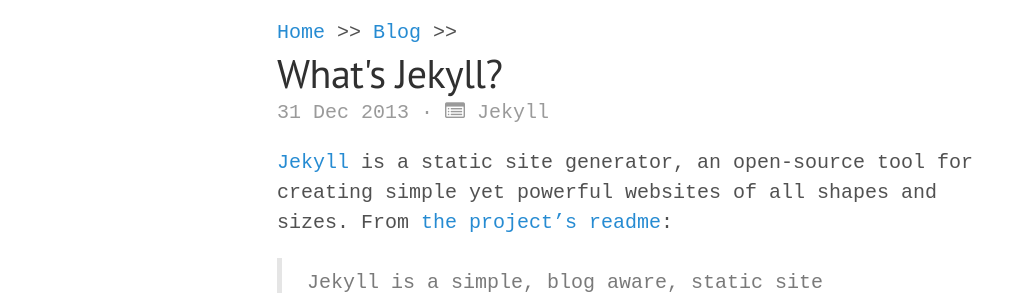
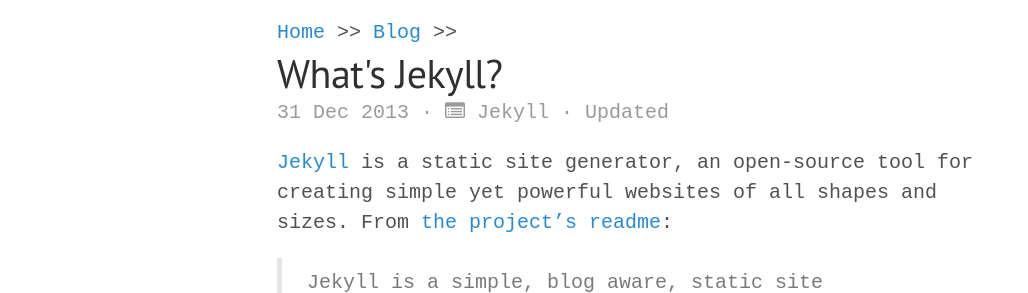
Before and after one commit to mfirhas/mfathirirhas.github.io, a Jekyll site: the page built from _posts/2013-12-31-whats-jekyll.md, in a window 1280 px wide. Shown: the part 165-458 px from the top of the page, without its empty margins (3-1031 px from the left). Built offline with Jekyll 4.4.1, drawn with Linux system fonts in a browser that asks for light colours; nearby versions of some CDN libraries; comment, search, counter and statistics services are not loaded.

Commit message:
add last update date in post view

```diff
--- a/_layouts/post.html
+++ b/_layouts/post.html
@@ -18,6 +18,8 @@
     {% endif %}
     &middot;
     <i class="fa fa-list-alt"></i> {{page.categories}}
+    &middot;
+    Updated {{page.updated}}
   </span>
   {{ content }}
 </div>
```
